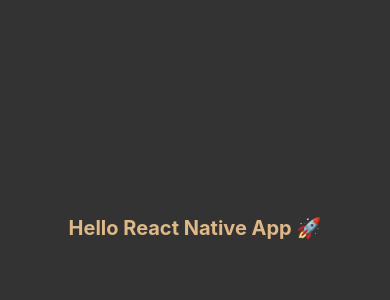
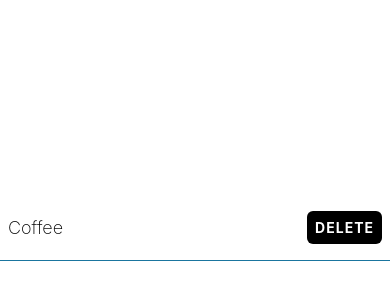
Before and after one commit to KMS74/taskly-react-native-app, a React Native app: screen / in a window 390 px wide. Shown: the part 194-494 px from the top of the page. Built offline with nearby package versions, Linux system fonts and the light colour scheme.

Commit message:
Implement delete functionality in App component; add theme file for consistent styling

```diff
--- a/App.tsx
+++ b/App.tsx
@@ -1,10 +1,35 @@
 import { StatusBar } from 'expo-status-bar';
-import { StyleSheet, Text, View } from 'react-native';
+import { TouchableOpacity, StyleSheet, Text, View, Alert } from 'react-native';
+import { theme } from './theme';
 
 export default function App() {
+  const handleDelete = () => {
+    Alert.alert('Delete', 'Are you sure you want to delete this item?', [
+      {
+        text: 'Yes',
+        style: 'destructive',
+        onPress: () => console.log('ok delete'),
+      },
+      {
+        text: 'Cancel',
+        style: 'cancel',
+      },
+    ]);
+  };
+
   return (
     <View style={styles.container}>
-      <Text style={styles.text}>Hello React Native App 🚀</Text>
+      <View style={styles.itemContainer}>
+        <Text style={styles.itemText}>Coffee</Text>
+        <TouchableOpacity
+          style={styles.buttonStyle}
+          activeOpacity={0.8}
+          onPress={handleDelete}
+        >
+          <Text style={styles.buttontext}>Delete</Text>
+        </TouchableOpacity>
+      </View>
+
       <StatusBar style="auto" />
     </View>
   );
@@ -13,13 +38,31 @@ export default function App() {
 const styles = StyleSheet.create({
   container: {
     flex: 1,
-    backgroundColor: '#333',
-    alignItems: 'center',
+    backgroundColor: '#fff',
     justifyContent: 'center',
   },
-  text: {
-    color: 'burlywood',
+  itemContainer: {
+    flexDirection: 'row',
+    justifyContent: 'space-between',
+    alignItems: 'center',
+    borderBottomWidth: 1,
+    borderBottomColor: theme.colorCerulean,
+    paddingHorizontal: 8,
+    paddingVertical: 16,
+  },
+  itemText: {
+    fontSize: 18,
+    fontWeight: '200',
+  },
+  buttonStyle: {
+    backgroundColor: theme.colorBlack,
+    padding: 8,
+    borderRadius: 6,
+  },
+  buttontext: {
+    color: theme.colorWhite,
     fontWeight: 'bold',
-    fontSize: 20,
+    textTransform: 'uppercase',
+    letterSpacing: 1,
   },
 });
--- /dev/null
+++ b/theme.ts
@@ -0,0 +1,5 @@
+export const theme = {
+  colorCerulean: '#1a759f',
+  colorWhite: '#fff',
+  colorBlack: '#000',
+};
```
